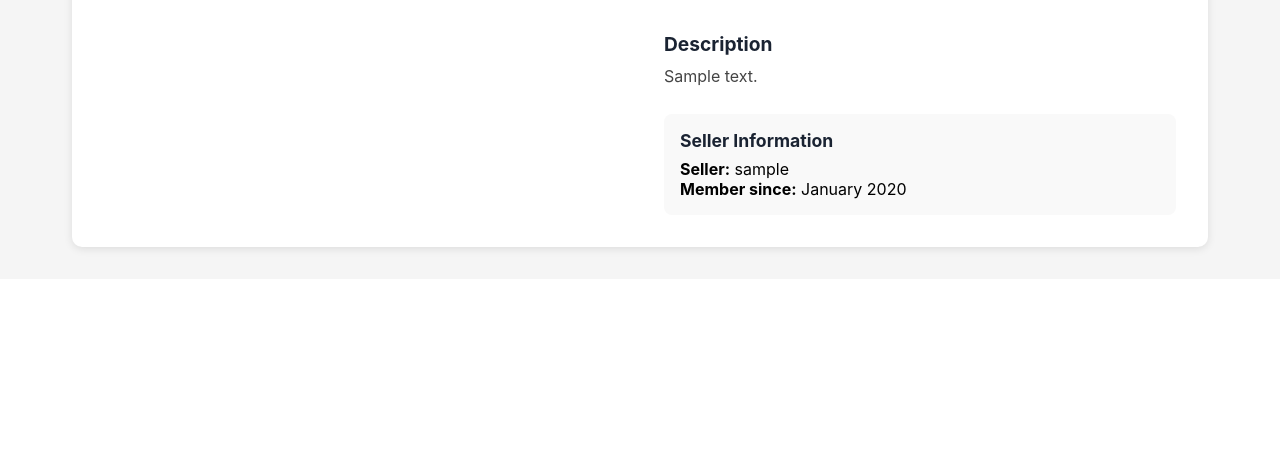
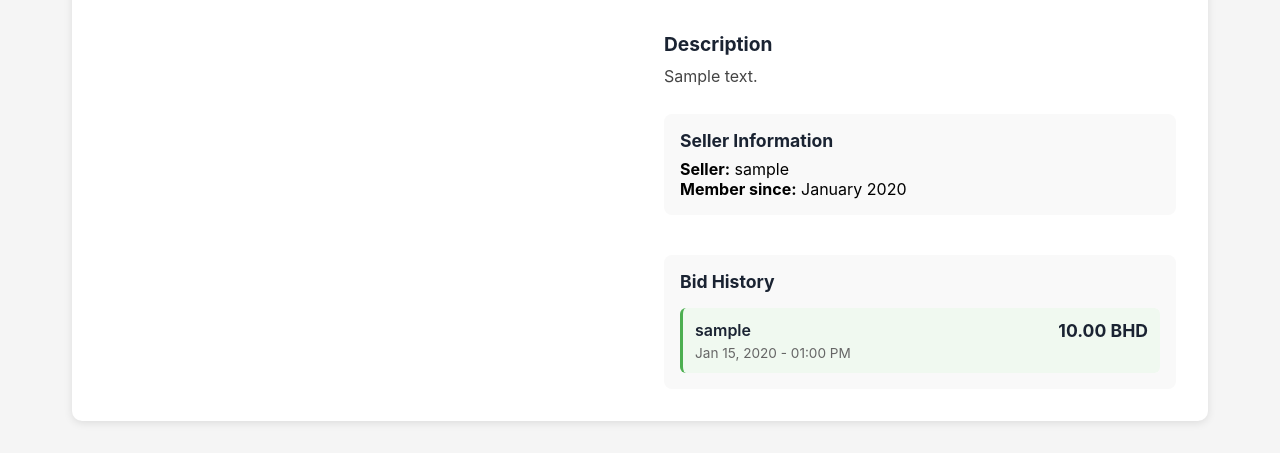
Before and after one commit to ebrahimpoly02/OnlineAuctionSystem, a Django app: page /auction/1/ in a window 1280 px wide. Shown: the part 612-1065 px from the top of the page. Before the commit the page ends 866 px from the top, so only its background shows below. Run offline with Django 4.2, Linux system fonts and the light colour scheme; tables that the repository leaves empty hold one stand-in row (values such as "Sample post"); grey boxes marked "Sample" are stand-in pictures.

Commit message:
added bid history
Added CSS for bid history, and added bid history section after seller info. Made it so bid gets green highlight (highest/most recent) and scrollable if more than 5 bids, and shows no bids yet if no bids.

```diff
--- a/auctions/templates/auctions/auction_detail.html
+++ b/auctions/templates/auctions/auction_detail.html
@@ -209,6 +209,62 @@
         margin-bottom: 0.5rem;
         color: #1a2332;
     }
+
+    .bid-history-section {
+        padding: 1rem;
+        background-color: #f9f9f9;
+        border-radius: 8px;
+        margin-top: 1rem;
+    }
+
+    .bid-history-section h3 {
+        font-size: 1.1rem;
+        margin-bottom: 1rem;
+        color: #1a2332;
+    }
+
+    .bid-list {
+        display: flex;
+        flex-direction: column;
+        gap: 0.75rem;
+        max-height: 300px;
+        overflow-y: auto;
+    }
+
+    .bid-item {
+        padding: 0.75rem;
+        background-color: white;
+        border-radius: 6px;
+        border-left: 3px solid #1a2332;
+    }
+
+    .bid-item:first-child {
+        border-left-color: #4CAF50;
+        background-color: #f0f9f0;
+    }
+
+    .bid-info-item {
+        display: flex;
+        justify-content: space-between;
+        align-items: center;
+        margin-bottom: 0.25rem;
+    }
+
+    .bidder-name {
+        font-weight: 600;
+        color: #1a2332;
+    }
+
+    .bid-amount {
+        font-weight: bold;
+        color: #1a2332;
+        font-size: 1.1rem;
+    }
+
+    .bid-time {
+        font-size: 0.85rem;
+        color: #666;
+    }
 </style>
 
 <div class="detail-container">
@@ -304,12 +360,12 @@
             {% endif %}
         </div>
 
-        <!-- Auction details -->
+        <!-- auction details -->
         <div class="info-grid">
             <div class="info-item">
                 <span class="info-label">Condition</span>
-        <span class="info-value">{{ auction.get_condition_display }}</span>
-    </div>
+                <span class="info-value">{{ auction.get_condition_display }}</span>
+            </div>
             <div class="info-item">
                 <span class="info-label">Location</span>
                 <span class="info-value">{{ auction.location }}</span>
@@ -330,34 +386,54 @@
             </div>
         </div>
 
-        <!-- Description -->
+        <!-- description -->
         <div class="description-section">
             <h3>Description</h3>
             <p class="description-text">{{ auction.description|default:"No description provided." }}</p>
         </div>
 
-        <!-- Seller Info -->
+        <!-- seller Info -->
         <div class="seller-section">
             <h3>Seller Information</h3>
             <p><strong>Seller:</strong> {{ auction.seller.username }}</p>
             <p><strong>Member since:</strong> {{ auction.seller.date_joined|date:"F Y" }}</p>
         </div>
+
+        <!-- bid History -->
+        <div class="bid-history-section">
+            <h3>Bid History</h3>
+            {% if bids %}
+                <div class="bid-list">
+                    {% for bid in bids %}
+                    <div class="bid-item">
+                        <div class="bid-info-item">
+                            <span class="bidder-name">{{ bid.bidder.username }}</span>
+                            <span class="bid-amount">{{ bid.bid_amount }} BHD</span>
+                        </div>
+                        <div class="bid-time">{{ bid.bid_time|date:"M d, Y - h:i A" }}</div>
+                    </div>
+                    {% endfor %}
+                </div>
+            {% else %}
+                <p style="color: #666; font-style: italic;">No bids yet. Be the first to bid!</p>
+            {% endif %}
+        </div>
     </div>
 </div>
 
 <script>
-    // Image gallery functionality
+    // image gallery functionality
     function changeImage(imageUrl, thumbnailElement) {
         document.getElementById('mainImg').src = imageUrl;
 
-        // Update active thumbnail
+        // update active thumbnail
         document.querySelectorAll('.thumbnail').forEach(thumb => {
             thumb.classList.remove('active');
         });
         thumbnailElement.classList.add('active');
     }
 
-    // Real-time countdown timer
+    // real-time countdown timer
     function updateCountdown() {
         const countdownElement = document.getElementById('countdown');
         if (!countdownElement) return;
@@ -400,7 +476,7 @@
         countdownElement.textContent = timeString;
     }
 
-    // Update immediately and every second
+    // update immediately and every second
     updateCountdown();
     setInterval(updateCountdown, 1000);
 </script>
--- a/auctions/views.py
+++ b/auctions/views.py
@@ -191,10 +191,10 @@ def auction_detail(request, auction_id):
         messages.error(request, 'Auction not found.')
         return redirect('index')
 
-    # Get all images for this auction
+    # get all images for this auction
     images = auction.images.all().order_by('-is_primary', 'uploaded_at')
 
-    # Calculate time remaining
+    # calculate time remaining
     now = timezone.now()
     if auction.end_time > now:
         time_diff = auction.end_time - now
@@ -211,8 +211,8 @@ def auction_detail(request, auction_id):
     else:
         auction.time_remaining = "Ended"
 
-    # Get bid count and highest bid
-    bids = auction.bids.all().order_by('-bid_amount')
+    # get all bids ordered by most recent first
+    bids = auction.bids.all().order_by('-bid_time')
     bid_count = bids.count()
     highest_bid = bids.first() if bids.exists() else None
 
@@ -221,6 +221,7 @@ def auction_detail(request, auction_id):
         'images': images,
         'bid_count': bid_count,
         'highest_bid': highest_bid,
+        'bids': bids,  # added for bid history display
     }
     return render(request, 'auctions/auction_detail.html', context)
 
@@ -249,22 +250,22 @@ def place_bid(request, auction_id):
         messages.error(request, 'This auction has ended.')
         return redirect('auction_detail', auction_id=auction_id)
 
-    # Get bid amount
+    # get bid amount
     try:
         bid_amount = float(request.POST.get('bid_amount', 0))
     except ValueError:
         messages.error(request, 'Invalid bid amount.')
         return redirect('auction_detail', auction_id=auction_id)
 
-    # Calculate minimum required bid
+    # calculate minimum required bid
     minimum_bid = auction.current_price + auction.minimum_bid_increment
 
-    # Validate bid amount
+    # validate bid amount
     if bid_amount < minimum_bid:
         messages.error(request, f'Your bid must be at least {minimum_bid:.2f} BHD (current price + minimum increment).')
         return redirect('auction_detail', auction_id=auction_id)
 
-    # Create the bid
+    # create the bid
     from .models import Bid
     Bid.objects.create(
         auction=auction,
```
